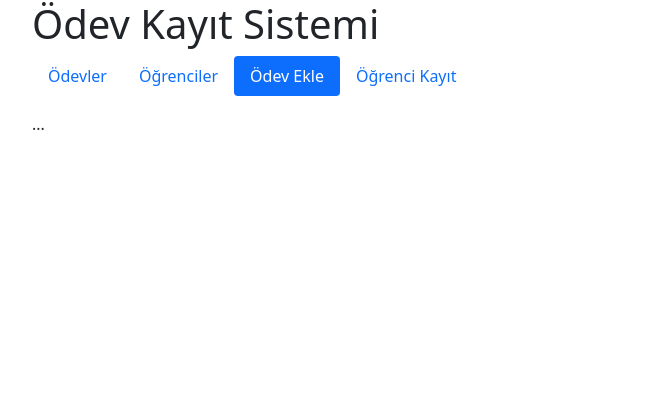
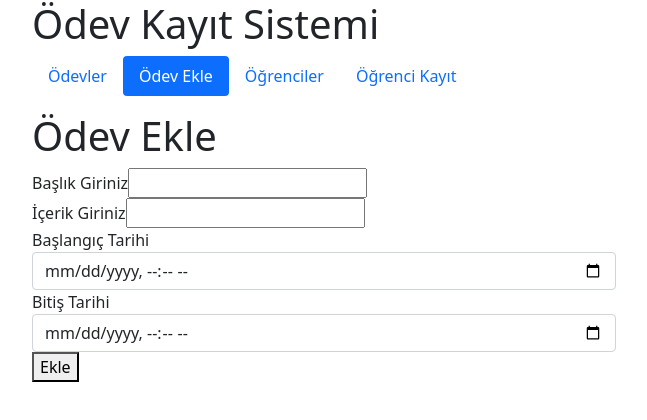
Before and after one commit to gurb/OdevKayit, a Vue app in the folder VueOdevKayit/: page / in a window 1280 px wide. Both pictures are taken after a click on the tab "Ödev Ekle". Shown: the top 420 px of the page, without its empty margins (12-659 px from the left). Built offline with nearby package versions, Linux system fonts and the light colour scheme; no server answers.

Commit message:
added some fetch operations

```diff
--- a/VueOdevKayit/src/App.vue
+++ b/VueOdevKayit/src/App.vue
@@ -1,6 +1,7 @@
 <script setup>
 import TheWelcome from './components/TheWelcome.vue'
 import Odev from './components/Odev.vue';
+import OdevEkle from './components/OdevEkle.vue';
 </script>
 
 <template>
@@ -15,19 +16,21 @@ import Odev from './components/Odev.vue';
               <button class="nav-link active" id="pills-home-tab" data-bs-toggle="pill" data-bs-target="#pills-home" type="button" role="tab" aria-controls="pills-home" aria-selected="true">Ödevler</button>
             </li>
             <li class="nav-item" role="presentation">
-              <button class="nav-link" id="pills-profile-tab" data-bs-toggle="pill" data-bs-target="#pills-profile" type="button" role="tab" aria-controls="pills-profile" aria-selected="false">Öğrenciler</button>
+              <button class="nav-link" id="pills-profile-tab" data-bs-toggle="pill" data-bs-target="#pills-profile" type="button" role="tab" aria-controls="pills-profile" aria-selected="false">Ödev Ekle</button>
             </li>
             <li class="nav-item" role="presentation">
-              <button class="nav-link" id="pills-contact-tab" data-bs-toggle="pill" data-bs-target="#pills-contact" type="button" role="tab" aria-controls="pills-contact" aria-selected="false">Ödev Ekle</button>
+              <button class="nav-link" id="pills-contact-tab" data-bs-toggle="pill" data-bs-target="#pills-contact" type="button" role="tab" aria-controls="pills-contact" aria-selected="false">Öğrenciler</button>
             </li>
             <li class="nav-item" role="presentation">
               <button class="nav-link" id="pills-add-tab" data-bs-toggle="pill" data-bs-target="#pills-contact" type="button" role="tab" aria-controls="pills-contact" aria-selected="false">Öğrenci Kayıt</button>
             </li>
           </ul>
+
           <div class="tab-content" id="pills-tabContent">
-          <div class="tab-pane fade show active" id="pills-home" role="tabpanel" aria-labelledby="pills-home-tab"><Odev /></div>
-          <div class="tab-pane fade" id="pills-profile" role="tabpanel" aria-labelledby="pills-profile-tab">...</div>
-          <div class="tab-pane fade" id="pills-contact" role="tabpanel" aria-labelledby="pills-contact-tab">...</div>
+            <div class="tab-pane fade show active" id="pills-home" role="tabpanel" aria-labelledby="pills-home-tab"><Odev /></div>
+            <div class="tab-pane fade" id="pills-profile" role="tabpanel" aria-labelledby="pills-profile-tab"><OdevEkle /></div>
+            <div class="tab-pane fade" id="pills-contact" role="tabpanel" aria-labelledby="pills-contact-tab">...</div>
+            <div class="tab-pane fade" id="pills-contact" role="tabpanel" aria-labelledby="pills-add-tab">...</div>
         </div>
       </div>
     </div>
--- a/VueOdevKayit/src/components/Odev.vue
+++ b/VueOdevKayit/src/components/Odev.vue
@@ -9,9 +9,13 @@ export default
 
     methods: {
         async getData() {
+            const requestOptions = {
+                method: 'GET'
+            };
             try {
-                let response = await fetch("https://localhost:44358/api/odev");
-                this.odevler = await response.json();
+                await fetch("https://localhost:44358/api/odev", requestOptions)
+                    .then(response => response.json())
+                    .then(json => this.odevler = json)
             } catch (err) {
                 console.log(err);
             }
@@ -26,11 +30,12 @@ export default
 
 <template>
     <div>
+
         <h1>Ödevler</h1>
 
-        <ul v-for="odev in odevler" v-bind:key="od.id">
-            <li>{{ odev.Baslik }}</li>
-            <p>{{ odev.Icerik }}</p>
-        </ul>
+        <ol v-for="odev in odevler" v-bind:key="odev.id">
+            <li>{{ odev.baslik }}</li>
+            <p>{{ odev.icerik }}</p>
+        </OL>
     </div>
 </template>
--- /dev/null
+++ b/VueOdevKayit/src/components/OdevEkle.vue
@@ -0,0 +1,62 @@
+<script>
+export default
+{
+    name: "OdevOlustur",
+
+    data() {
+        return {
+            postResult: null
+        };
+    },
+
+    methods: {
+        async odevOlustur(){
+            const odevData = {
+                Baslik: this.$refs.odev_baslik,
+                Icerik: this.$refs.odev_icerik,
+                Baslangic: this.$refs.odev_baslangic,
+                Bitis: this.$refs.odev_bitis,
+            }
+            const requestOptions = {
+                method: 'POST',
+                Headers: {
+                    'Content-Type': 'application/json',
+                },
+                body: JSON.stringify( odevData ),
+            };
+            fetch('https://localhost:44358/api/odev/', requestOptions)
+                .then(response => response.json())
+                .then(data => this.formData = data)
+        }
+    },
+
+};
+</script>
+
+<template>
+    <div>
+        <h1>Ödev Ekle</h1>
+
+        <form @submit.prevent="odevOlustur">
+            <div>
+                <label for="Baslik">Başlık Giriniz</label>
+                <input type="text" id="Baslik" ref="odev_baslik">
+            </div>
+            <div>
+                <label for="Icerik">İçerik Giriniz</label>
+                <input type="text" id="Icerik" ref="odev_icerik">
+            </div>
+            <div>
+                <label for="Baslangic">Başlangıç Tarihi</label>
+                <input id="startDate" class="form-control" ref="odev_baslangic"  type="datetime-local" />
+
+            </div>
+            <div>
+                <label for="Bitis">Bitiş Tarihi</label>
+                <input id="startDate" class="form-control" ref="odev_bitis"  type="datetime-local" />
+            </div>
+            <button>Ekle</button>
+        </form>
+
+    </div>
+</template>
```
Also changed, not shown: VueOdevKayit/src/utils/use-fetch.js (added, +24 -0 lines), VueOdevKayit/src/components/Ogrenci.vue (added), VueOdevKayit/src/components/OgrenciKayit.vue (added), 2 other files (tests, documents, lock files or other folders).
